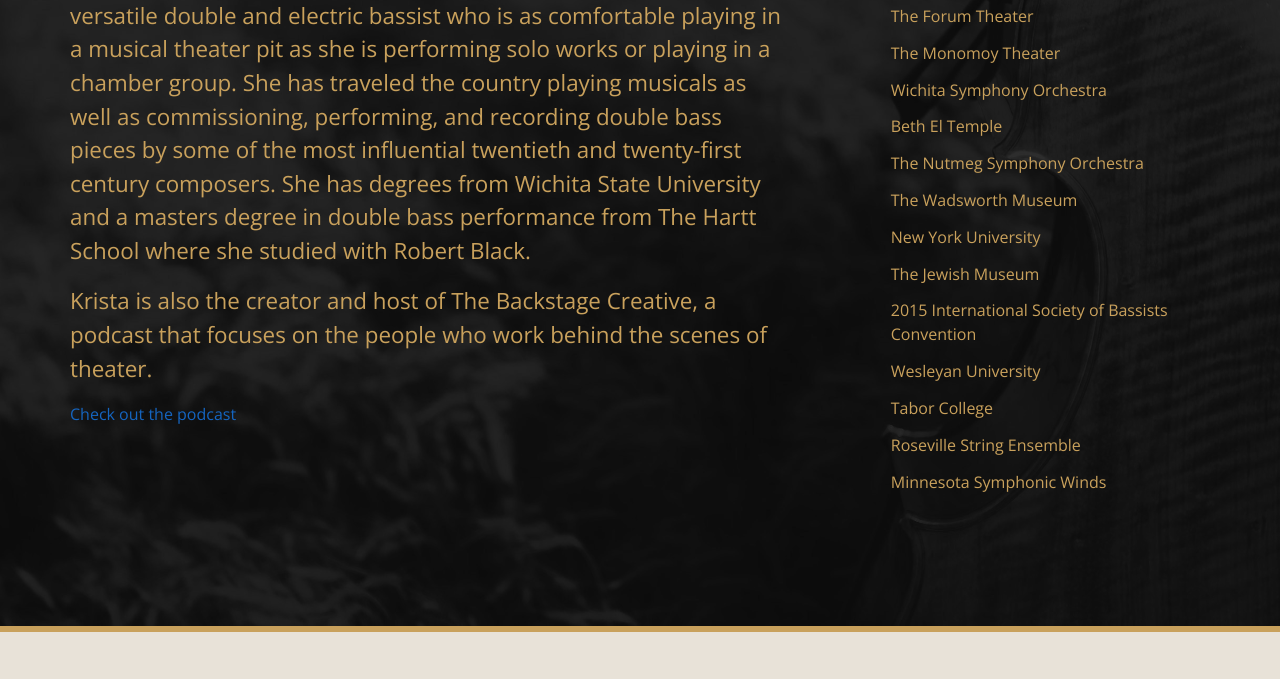
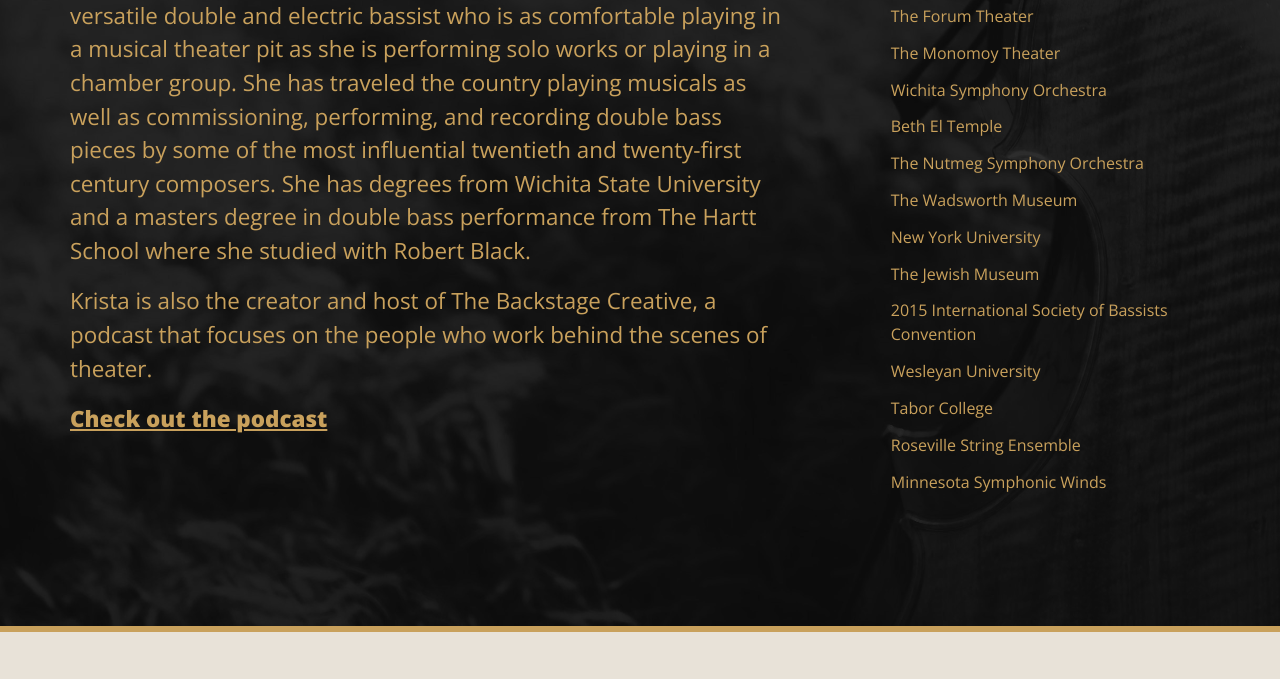
Before and after one commit to kkbass/kkbass.github.io, a plain HTML site: page index.html in a window 1280 px wide. Shown: the part 3251-3930 px from the top of the page. Drawn offline with nearby package versions, Linux system fonts and the light colour scheme; files that its build step writes are made by us from their sources.

Commit message:
updated bio styling

```diff
--- a/styles/2-modules/bio.sass
+++ b/styles/2-modules/bio.sass
@@ -10,6 +10,13 @@
     margin:
       right: 30px
       left: 30px
+
+  a
+    color: #C9A15C
+    font-size: 1.4rem
+    text-decoration: underline
+    font-weight: bold
+
 
 .bio
   height: 100%
@@ -33,6 +40,7 @@
 
     li
       margin-bottom: 0.8rem
+
 
 
 
```
